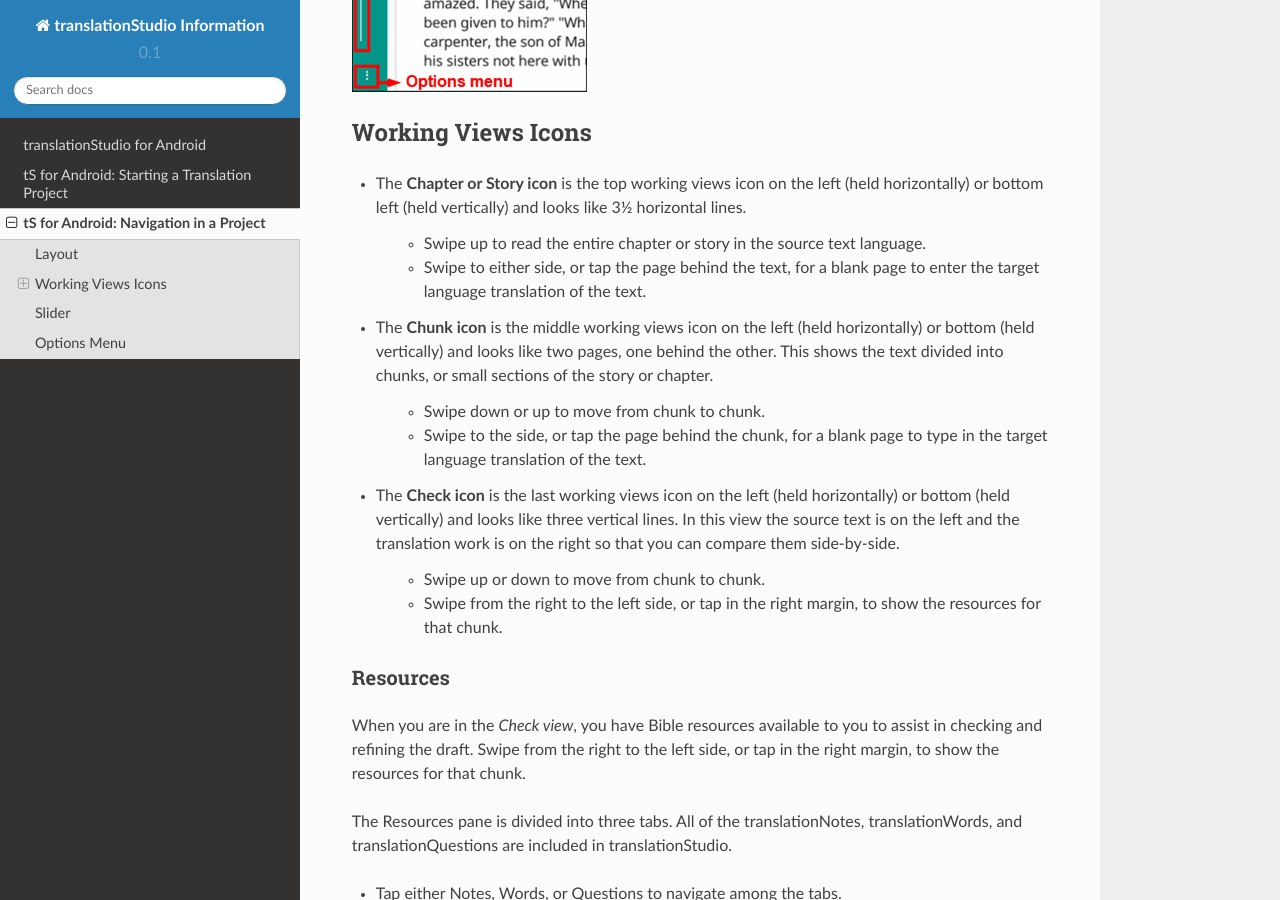
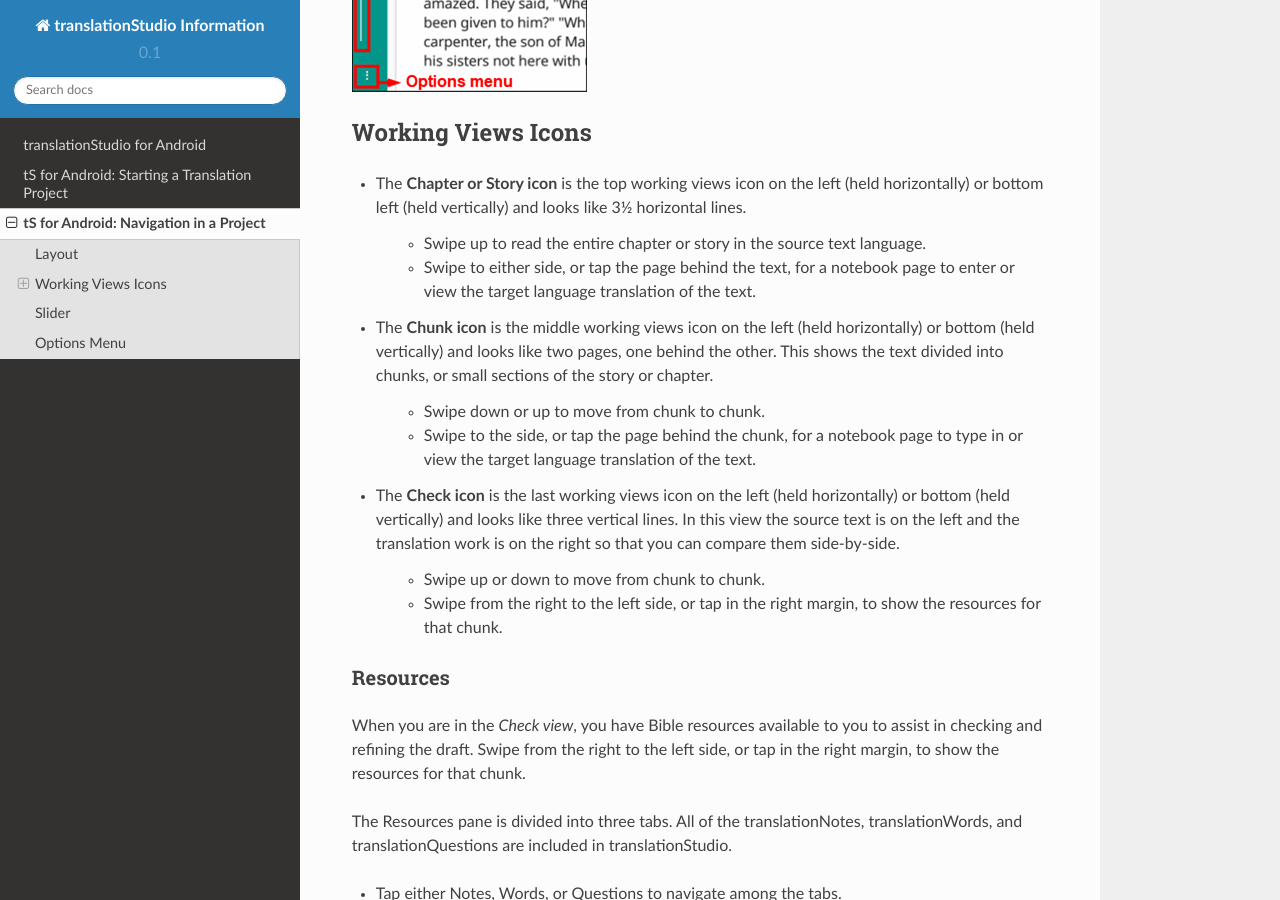
Before and after one commit to unfoldingWord-dev/translationStudio-Info, a Sphinx documentation site: the page built from docs/tNavigate.rst, in a window 1280 px wide and 900 px high, scrolled down 1016 px. Built offline with Sphinx 7.4.7 and the Read the Docs theme 2.0.0, drawn with Linux system fonts in a browser that asks for light colours; pages that are not in the unit, such as notebooks, are missing from menus.

Commit message:
Update tNavigate.rst

```diff
--- a/docs/tNavigate.rst
+++ b/docs/tNavigate.rst
@@ -30,13 +30,13 @@ Working Views Icons
 
    * Swipe up to read the entire chapter or story in the source text language.
 
-   * Swipe to either side, or tap the page behind the text, for a blank page to enter the target language translation of the text.
+   * Swipe to either side, or tap the page behind the text, for a notebook page to enter or view the target language translation of the text.
 
 * The **Chunk icon** is the middle working views icon on the left (held horizontally) or bottom (held vertically) and looks like two pages, one behind the other. This shows the text divided into chunks, or small sections of the story or chapter.
 
    * Swipe down or up to move from chunk to chunk.
 
-   * Swipe to the side, or tap the page behind the chunk, for a blank page to type in the target language translation of the text.
+   * Swipe to the side, or tap the page behind the chunk, for a notebook page to type in or view the target language translation of the text.
 
 * The **Check icon** is the last working views icon on the left (held horizontally) or bottom (held vertically) and looks like three vertical lines. In this view the source text is on the left and the translation work is on the right so that you can compare them side-by-side.
 
```
